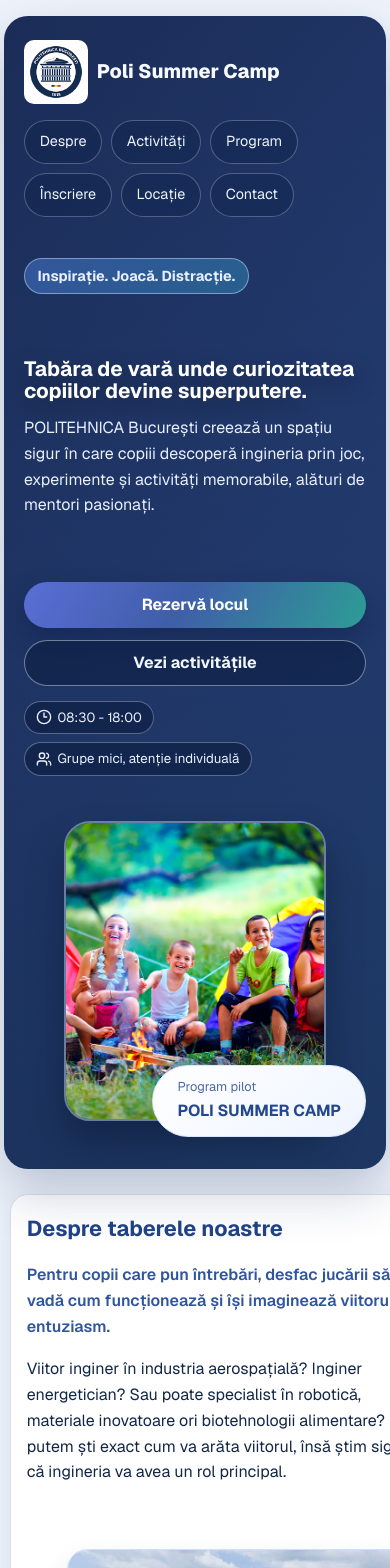
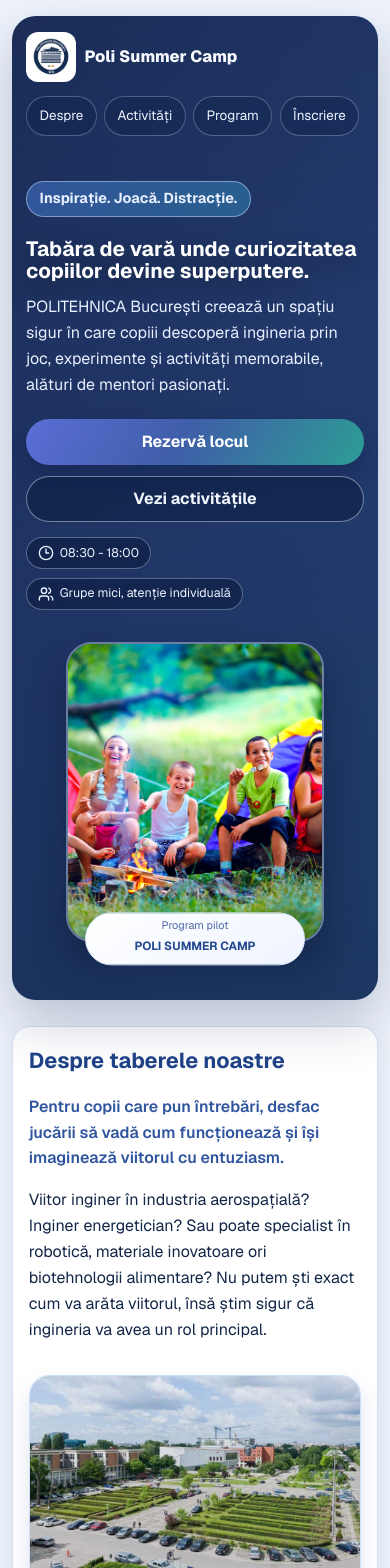
Before and after one commit to PolitehnicaBucuresti/tabere, a Next.js app: page / in a window 390 px wide. Shown: the top 1568 px of the page. Built offline with nearby package versions, Linux system fonts and the light colour scheme.

Commit message:
reparat responsive

```diff
--- a/app/site.css
+++ b/app/site.css
@@ -59,7 +59,7 @@
 html,
 body {
   max-width: 100vw;
-  overflow-x: clip;
+  overflow-x: hidden;
 }
 
 * {
@@ -147,6 +147,15 @@
 .heroSplit {
   position: relative;
   z-index: 3;
+}
+
+.topNav > *,
+.heroSplit > *,
+.aboutMosaic > *,
+.activitiesShowcase > *,
+.locationCollage > *,
+.footerInner > * {
+  min-width: 0;
 }
 
 .topNav {
@@ -341,6 +350,7 @@
 .heroVisualStack {
   display: grid;
   gap: 0.92rem;
+  position: relative;
 }
 
 .heroMainImage {
@@ -575,7 +585,7 @@
 .activitiesMosaic {
   padding: 0 1rem;
   display: grid;
-  grid-template-columns: 1.1fr 0.9sfr;
+  grid-template-columns: 1.1fr 0.9fr;
   grid-template-rows: 1fr 1fr;
   position: relative;
 }
@@ -932,7 +942,7 @@
 }
 
 .locationFacts {
-  margin-top: 0.95rem;
+  margin-top: 2rem;
   display: flex;
   flex-wrap: wrap;
   gap: 0.52rem;
@@ -944,7 +954,7 @@
 
 .locationFacts span {
   border-radius: 999px;
-  padding: 0.3rem 0.68rem;
+  padding: 0rem 0.68rem;
   font-size: 0.82rem;
   font-weight: 700;
   color: #2e57ac;
@@ -1071,8 +1081,14 @@
   }
 
   .benefitList {
+    display: grid;
     grid-template-columns: 1fr;
     grid-column: auto;
+    gap: 0.8rem;
+  }
+
+  .benefitList article {
+    width: 100%;
   }
 
   .heroMainImage {
@@ -1100,18 +1116,73 @@
     position: static;
     max-width: 100%;
   }
+
+  .heroBadgeCard {
+    position: static;
+    margin-top: 0.7rem;
+    margin-left: 0;
+    width: fit-content;
+  }
 }
 
 @media (max-width: 760px) {
   .topNav {
     flex-direction: column;
-    align-items: flex-start;
+    align-items: stretch;
+    gap: 0.9rem;
   }
 
   .heroPanel {
-    width: min(1280px, 98%);
-    padding-bottom: 2rem;
+    width: min(1280px, 94%);
+    padding: 1rem 0.9rem 1.5rem;
     border-radius: 24px;
+  }
+
+  .brand {
+    font-size: 1.02rem;
+  }
+
+  .brandLogoWrap {
+    width: 3.1rem;
+    height: 3.1rem;
+    padding: 0.28rem;
+    border-radius: 12px;
+  }
+
+  .brandLogoWrap img {
+    width: 100%;
+    height: 100%;
+    object-fit: contain;
+  }
+
+  .navPills {
+    width: 100%;
+    max-width: 100%;
+    flex-wrap: nowrap;
+    gap: 0.45rem;
+    overflow-x: auto;
+    overflow-y: hidden;
+    -webkit-overflow-scrolling: touch;
+    padding-bottom: 0.2rem;
+  }
+
+  .navPills a {
+    padding: 0.52rem 0.78rem;
+    font-size: 0.84rem;
+    white-space: nowrap;
+    flex: 0 0 auto;
+  }
+
+  .heroSplit {
+    gap: 1rem;
+  }
+
+  .heroCopy > p {
+    margin-bottom: 1.3rem;
+  }
+
+  .heroMeta span {
+    font-size: 0.78rem;
   }
 
   .heroCtas {
@@ -1124,15 +1195,108 @@
   }
 
   .contentGrid {
-    width: min(1160px, 95%);
+    width: min(1160px, 94%);
+    max-width: 100%;
   }
 
   .sectionCard {
     padding: 1rem;
     border-radius: 18px;
+    max-width: 100%;
+    overflow: hidden;
+  }
+
+  .aboutMosaic {
+    gap: 1rem;
+  }
+
+  .mediaCard {
+    width: 100%;
+    max-width: 100%;
+    margin-inline: auto;
+  }
+
+  .activitiesShowcase {
+    gap: 0.9rem;
+  }
+
+  .activitiesMosaic {
+    padding: 0;
+  }
+
+  .heroVisualStack {
+    padding-bottom: 1.15rem;
+  }
+
+  .heroBadgeCard {
+    position: absolute;
+    left: 50%;
+    bottom: 0;
+    transform: translate(-50%, -20%);
+    margin: 0;
+    width: min(72%, 220px);
+    max-width: calc(100% - 1rem);
+    text-align: center;
+    padding: 0.38rem 0.72rem;
+    border-radius: 999px;
+    z-index: 3;
+  }
+
+  .heroBadgeCard p {
+    font-size: 0.68rem;
+    line-height: 1.2;
+  }
+
+  .heroBadgeCard strong {
+    font-size: 0.74rem;
+    line-height: 1.2;
+  }
+
+  .activityA,
+  .activityB,
+  .activityC {
+    min-height: 190px;
+  }
+
+  .dayAccordion li p {
+    font-size: 0.95rem;
+  }
+
+  .locationCollage {
+    gap: 1rem;
+  }
+
+  .locationCollage .mediaCard,
+  .locationCollage .mediaCard.wide {
+    min-height: 180px;
+  }
+
+  .locationFacts {
+    flex-wrap: nowrap;
+    max-width: 100%;
+    gap: 0.38rem;
+    overflow-x: auto;
+    overflow-y: hidden;
+    -webkit-overflow-scrolling: touch;
+    padding-bottom: 0.2rem;
+  }
+
+  .locationFacts span {
+    font-size: 0.76rem;
+    padding: 0.27rem 0.56rem;
+    white-space: nowrap;
+    flex: 0 0 auto;
   }
 
   .siteFooter {
     padding: 3.4rem 1rem 2.8rem;
   }
+
+  .dayAccordion li p,
+  .locationDescription,
+  .activitiesNarrative p,
+  .aboutText p {
+    overflow-wrap: anywhere;
+    word-break: break-word;
+  }
 }
```
